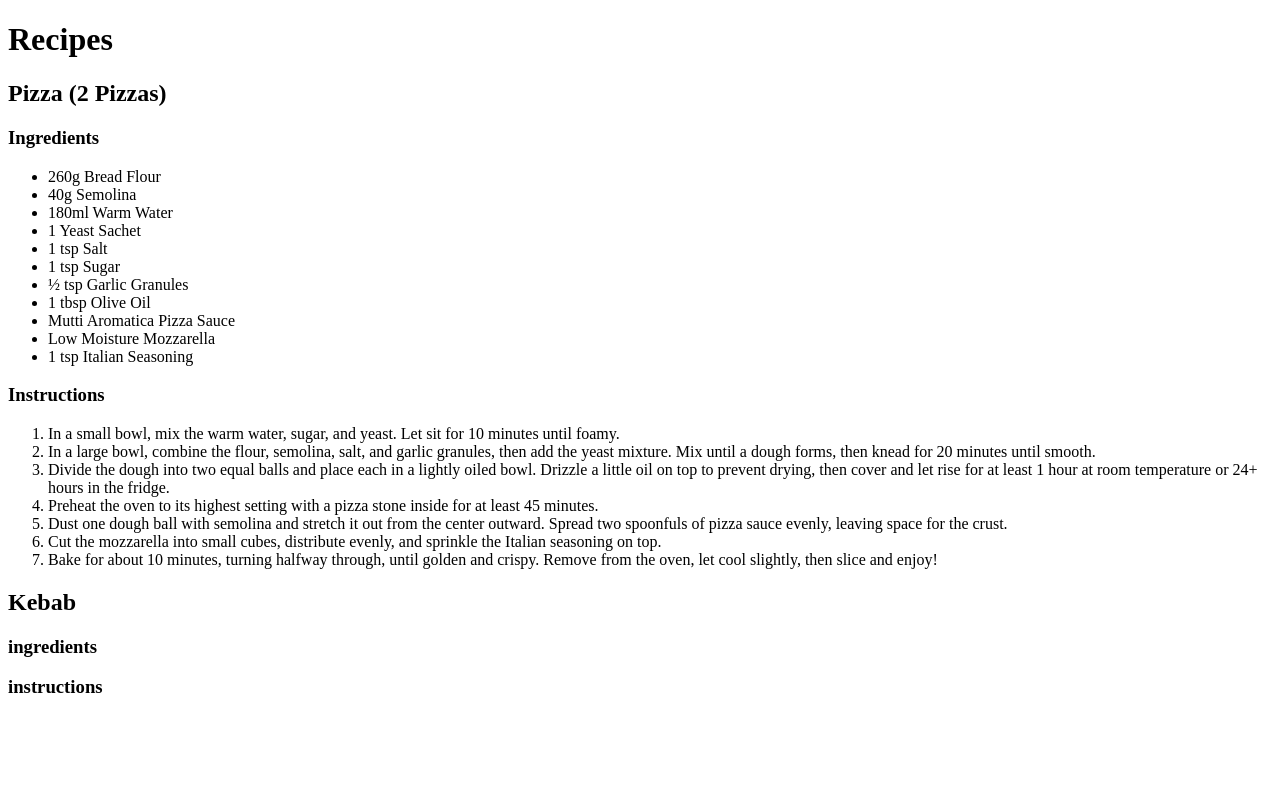
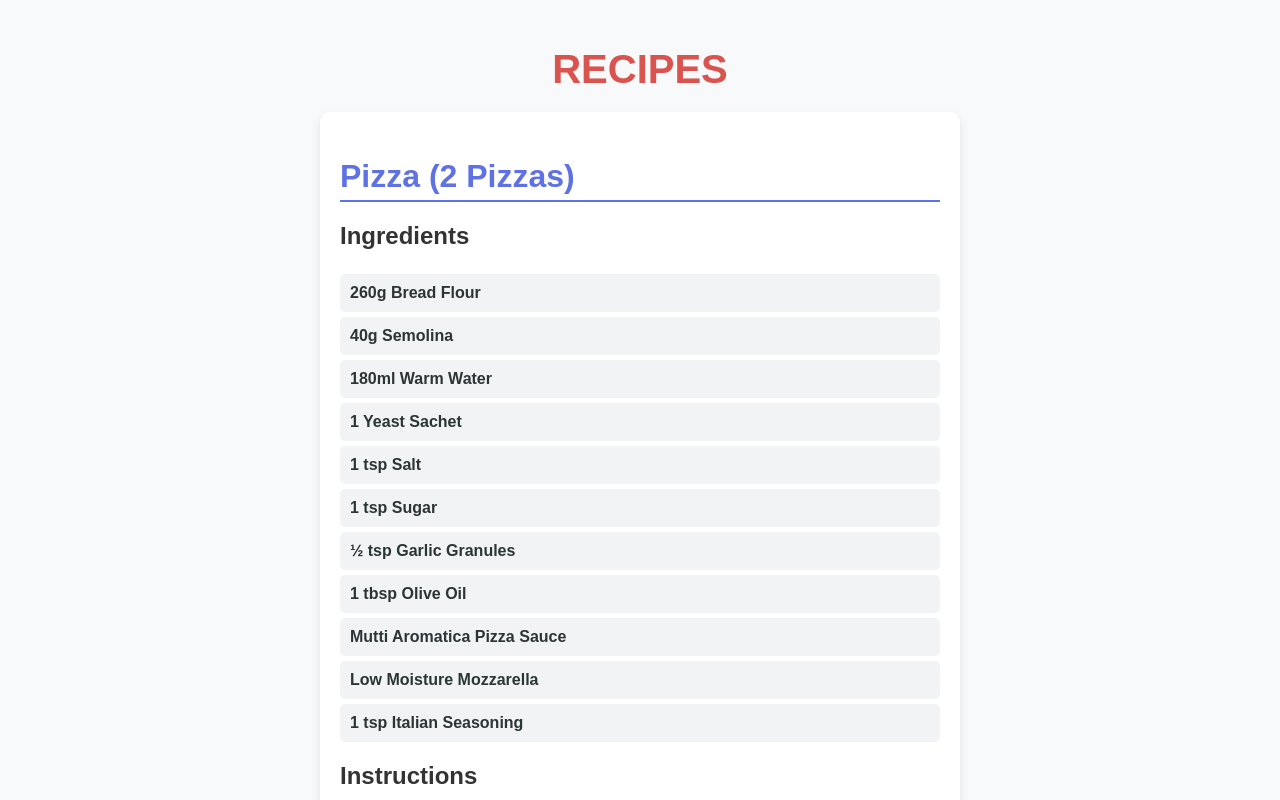
Before and after one commit to Samhow89/deployanddestroy, a plain HTML site: page food.html in a window 1280 px wide. Shown: the top 800 px of the page. Drawn offline with Linux system fonts and the light colour scheme.

Commit message:
Added css

```diff
--- /dev/null
+++ b/food.css
@@ -0,0 +1,108 @@
+/* General Styles */
+body {
+    font-family: Arial, sans-serif;
+    background-color: #f8f9fa;
+    color: #333;
+    margin: 0;
+    padding: 20px;
+    text-align: center;
+}
+
+/* Page Title */
+#page-title {
+    font-size: 2.5rem;
+    color: #d9534f;
+    text-transform: uppercase;
+    margin-bottom: 20px;
+}
+
+/* Recipe Container */
+#recipes-container {
+    display: flex;
+    flex-direction: column;
+    align-items: center;
+    gap: 30px;
+}
+
+/* Recipe Cards */
+.recipe {
+    background: #fff;
+    padding: 20px;
+    border-radius: 10px;
+    box-shadow: 0 4px 8px rgba(0, 0, 0, 0.1);
+    width: 80%;
+    max-width: 600px;
+    text-align: left;
+}
+
+.recipe-title {
+    font-size: 2rem;
+    color: #5e72e4;
+    border-bottom: 2px solid #5e72e4;
+    padding-bottom: 5px;
+    margin-bottom: 15px;
+}
+
+/* Section Titles */
+.section-title {
+    font-size: 1.5rem;
+    color: #333;
+    margin-top: 20px;
+}
+
+/* Ingredient & Instruction Lists */
+.ingredient-list, .instruction-list {
+    list-style: none;
+    padding-left: 0;
+}
+
+.ingredient, .instruction {
+    background: #f1f3f5;
+    padding: 10px;
+    border-radius: 5px;
+    margin: 5px 0;
+}
+
+.ingredient {
+    font-weight: bold;
+    color: #2d3436;
+}
+
+.instruction {
+    counter-increment: step-counter;
+    position: relative;
+    padding-left: 35px;
+}
+
+.instruction::before {
+    content: counter(step-counter);
+    position: absolute;
+    left: 10px;
+    top: 50%;
+    transform: translateY(-50%);
+    background: #5e72e4;
+    color: white;
+    font-size: 1rem;
+    font-weight: bold;
+    width: 24px;
+    height: 24px;
+    display: flex;
+    align-items: center;
+    justify-content: center;
+    border-radius: 50%;
+}
+
+/* Responsive Design */
+@media (max-width: 768px) {
+    .recipe {
+        width: 95%;
+    }
+
+    #page-title {
+        font-size: 2rem;
+    }
+
+    .recipe-title {
+        font-size: 1.8rem;
+    }
+}
--- a/food.html
+++ b/food.html
@@ -1,50 +1,59 @@
 <!DOCTYPE html>
 <html lang="en">
 <head>
+    <link rel="stylesheet" href="food.css">
     <meta charset="UTF-8">
     <meta name="viewport" content="width=device-width, initial-scale=1.0">
     <title>Recipes</title>
 </head>
 <body>
 
-<h1>Recipes</h1>
+    <h1 id="page-title">Recipes</h1>
+    <div id="recipes-container">
 
-<h2>Pizza (2 Pizzas)</h2>
-    <h3>Ingredients</h3>
-        <ul>
-            <li>260g Bread Flour</li>
-            <li>40g Semolina</li>
-            <li>180ml Warm Water</li>
-            <li>1 Yeast Sachet</li>
-            <li>1 tsp Salt</li>
-            <li>1 tsp Sugar</li>
-            <li>½ tsp Garlic Granules</li>
-            <li>1 tbsp Olive Oil</li>
-            <li>Mutti Aromatica Pizza Sauce</li>
-            <li>Low Moisture Mozzarella</li>
-            <li>1 tsp Italian Seasoning</li>
-        </ul>
+        <div class="recipe" id="pizza-recipe">
+            <h2 class="recipe-title">Pizza (2 Pizzas)</h2>
 
+            <h3 class="section-title">Ingredients</h3>
+            <ul class="ingredient-list">
+                <li class="ingredient">260g Bread Flour</li>
+                <li class="ingredient">40g Semolina</li>
+                <li class="ingredient">180ml Warm Water</li>
+                <li class="ingredient">1 Yeast Sachet</li>
+                <li class="ingredient">1 tsp Salt</li>
+                <li class="ingredient">1 tsp Sugar</li>
+                <li class="ingredient">½ tsp Garlic Granules</li>
+                <li class="ingredient">1 tbsp Olive Oil</li>
+                <li class="ingredient">Mutti Aromatica Pizza Sauce</li>
+                <li class="ingredient">Low Moisture Mozzarella</li>
+                <li class="ingredient">1 tsp Italian Seasoning</li>
+            </ul>
 
-        <h3>Instructions</h3>
-        <ol>
-            <li>In a small bowl, mix the warm water, sugar, and yeast. Let sit for 10 minutes until foamy.</li>
-            <li>In a large bowl, combine the flour, semolina, salt, and garlic granules, then add the yeast mixture. Mix until a dough forms, then knead for 20 minutes until smooth.</li>
-            <li>Divide the dough into two equal balls and place each in a lightly oiled bowl. Drizzle a little oil on top to prevent drying, then cover and let rise for at least 1 hour at room temperature or 24+ hours in the fridge.</li>
-            <li>Preheat the oven to its highest setting with a pizza stone inside for at least 45 minutes.</li>
-            <li>Dust one dough ball with semolina and stretch it out from the center outward. Spread two spoonfuls of pizza sauce evenly, leaving space for the crust.</li>
-            <li>Cut the mozzarella into small cubes, distribute evenly, and sprinkle the Italian seasoning on top.</li>
-            <li>Bake for about 10 minutes, turning halfway through, until golden and crispy. Remove from the oven, let cool slightly, then slice and enjoy!</li>
-        </ol>
+            <h3 class="section-title">Instructions</h3>
+            <ol class="instruction-list">
+                <li class="instruction">In a small bowl, mix the warm water, sugar, and yeast. Let sit for 10 minutes until foamy.</li>
+                <li class="instruction">In a large bowl, combine the flour, semolina, salt, and garlic granules, then add the yeast mixture. Mix until a dough forms, then knead for 20 minutes until smooth.</li>
+                <li class="instruction">Divide the dough into two equal balls and place each in a lightly oiled bowl. Drizzle a little oil on top to prevent drying, then cover and let rise for at least 1 hour at room temperature or 24+ hours in the fridge.</li>
+                <li class="instruction">Preheat the oven to its highest setting with a pizza stone inside for at least 45 minutes.</li>
+                <li class="instruction">Dust one dough ball with semolina and stretch it out from the center outward. Spread two spoonfuls of pizza sauce evenly, leaving space for the crust.</li>
+                <li class="instruction">Cut the mozzarella into small cubes, distribute evenly, and sprinkle the Italian seasoning on top.</li>
+                <li class="instruction">Bake for about 10 minutes, turning halfway through, until golden and crispy. Remove from the oven, let cool slightly, then slice and enjoy!</li>
+            </ol>
+        </div>
 
+        <div class="recipe" id="kebab-recipe">
+            <h2 class="recipe-title">Kebab</h2>
+            <h3 class="section-title">Ingredients</h3>
+            <ul class="ingredient-list">
+                <!-- Add ingredients here -->
+            </ul>
+            <h3 class="section-title">Instructions</h3>
+            <ol class="instruction-list">
+                <!-- Add instructions here -->
+            </ol>
+        </div>
 
-
-<h2>Kebab</h2>
-    <h3>ingredients</h3>
-    <h3>instructions</h3>
-
-
-
+    </div>
 
 </body>
 </html>
```
